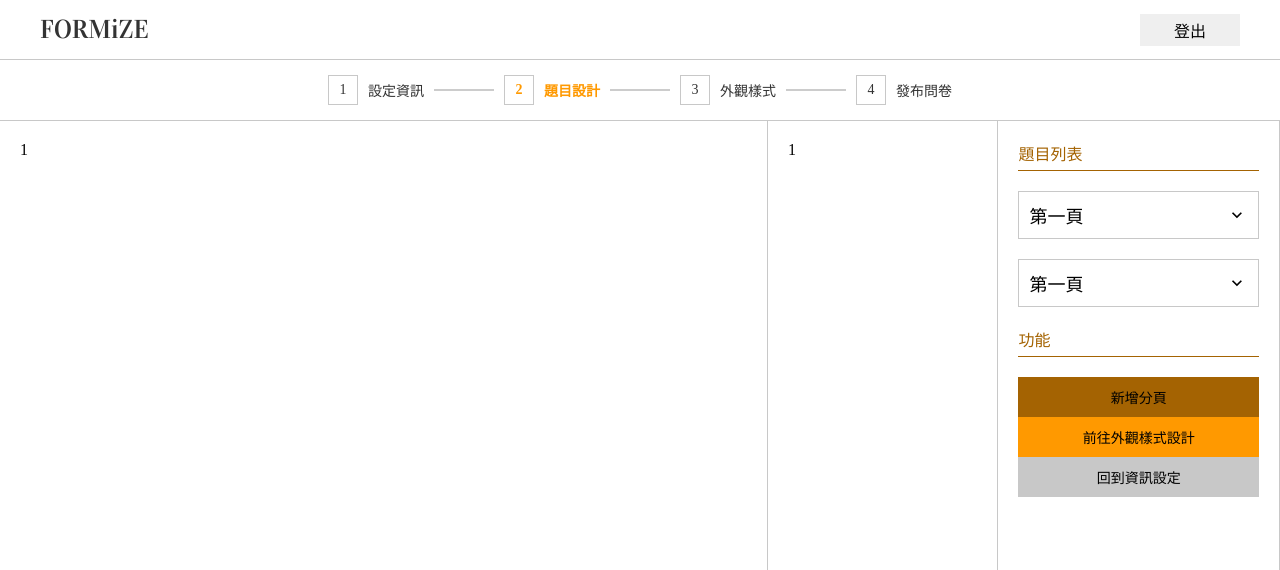
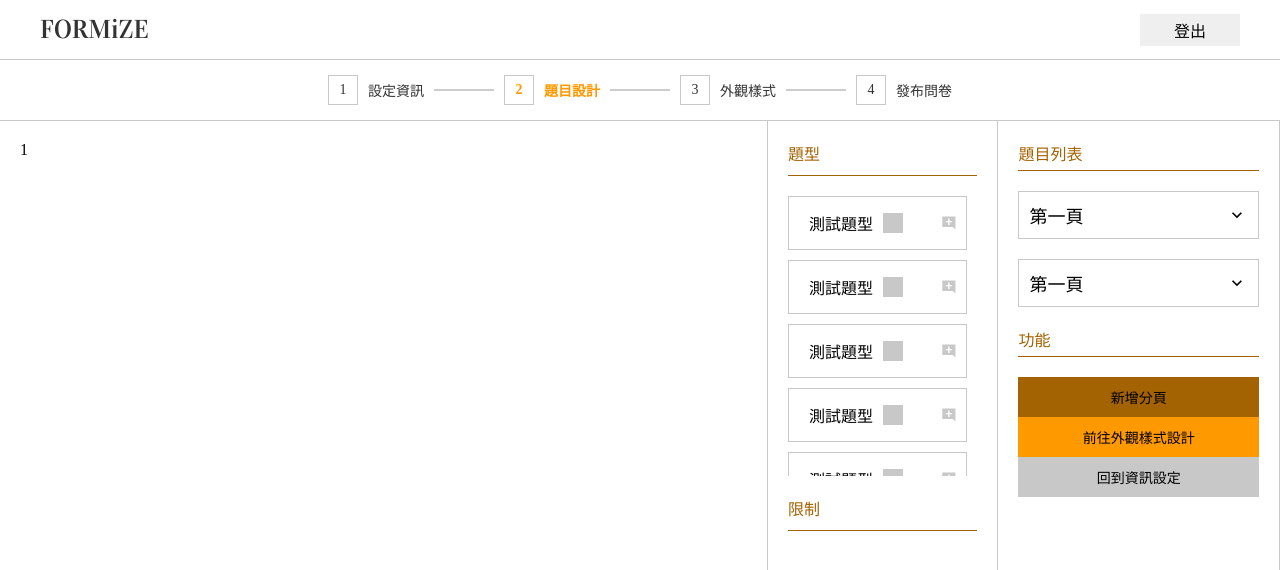
Before and after one commit to f0955710119/formize, a Next.js app: page /admin/new in a window 1280 px wide. Shown: the top 570 px of the page. Built offline with nearby package versions, Linux system fonts and the light colour scheme; a web font is replaced by a local one.

Commit message:
Add simple layout to display dummy types of question

```diff
--- /dev/null
+++ b/src/components/Admin/CreateForm/QuestionDesign/QuestionOptions/OptionItem.tsx
@@ -0,0 +1,44 @@
+import { FC } from "react";
+import styled from "styled-components";
+import AddCommentSharpIcon from "@mui/icons-material/AddCommentSharp";
+
+const OptionWrapper = styled.div`
+  display: flex;
+  align-items: center;
+  margin-bottom: 1rem;
+  padding: 1rem;
+  width: 100%;
+  border: 1px solid #c8c8c8;
+`;
+
+const Option = styled.div`
+  display: flex;
+  align-items: center;
+  padding: 0.4rem 1rem;
+  width: 90%;
+`;
+
+const OptionText = styled.div`
+  font-size: 1.6rem;
+  margin-right: 1rem;
+`;
+const OptionTypeIcon = styled.div`
+  width: 2rem;
+  height: 2rem;
+  background-color: #c8c8c8;
+`;
+
+const OptionItem: FC = () => {
+  return (
+    <OptionWrapper>
+      <Option>
+        <OptionText>測試題型</OptionText>
+        <OptionTypeIcon />
+      </Option>
+      <AddCommentSharpIcon
+        sx={{ width: "10%", height: "2rem", fill: "#c8c8c8" }}
+      />
+    </OptionWrapper>
+  );
+};
+export default OptionItem;
--- a/src/components/Admin/CreateForm/QuestionDesign/QuestionOptions/QuestionOptions.tsx
+++ b/src/components/Admin/CreateForm/QuestionDesign/QuestionOptions/QuestionOptions.tsx
@@ -1,13 +1,70 @@
 import { FC } from "react";
 import styled from "styled-components";
 import Layout from "../UI/Layout";
+
+import OptionItem from "./OptionItem";
+import { Heading } from "../../UI/SectionHeading";
 
 const OptionsLayout = styled(Layout)`
   width: 18%;
 `;
 
+const OptionHeading = styled(Heading)`
+  margin-bottom: 2rem;
+`;
+
+const OptionList = styled.div`
+  display: flex;
+  flex-direction: column;
+  margin-bottom: 2rem;
+  padding-right: 1rem;
+  width: 100%;
+  height: 35vh;
+  overflow-y: scroll;
+
+  &::-webkit-scrollbar-track {
+    background-color: #ccc;
+  }
+
+  &::-webkit-scrollbar {
+    width: 0.5rem;
+    background-color: #f5f5f5;
+  }
+
+  &::-webkit-scrollbar-thumb {
+    background-color: #f90;
+    background-image: -webkit-linear-gradient(
+      45deg,
+      rgba(255, 255, 255, 0.2) 25%,
+      transparent 25%,
+      transparent 50%,
+      rgba(255, 255, 255, 0.2) 50%,
+      rgba(255, 255, 255, 0.2) 75%,
+      transparent 75%,
+      transparent
+    );
+  }
+`;
+
 const QuestionOptions: FC = () => {
-  return <OptionsLayout>1</OptionsLayout>;
+  return (
+    <OptionsLayout>
+      <OptionHeading>題型</OptionHeading>
+      <OptionList>
+        <OptionItem></OptionItem>
+        <OptionItem></OptionItem>
+        <OptionItem></OptionItem>
+        <OptionItem></OptionItem>
+        <OptionItem></OptionItem>
+        <OptionItem></OptionItem>
+        <OptionItem></OptionItem>
+        <OptionItem></OptionItem>
+        <OptionItem></OptionItem>
+        <OptionItem></OptionItem>
+      </OptionList>
+      <OptionHeading>限制</OptionHeading>
+    </OptionsLayout>
+  );
 };
 
 export default QuestionOptions;
--- a/src/components/Admin/CreateForm/QuestionDesign/QuestionsList/QuestionsList.tsx
+++ b/src/components/Admin/CreateForm/QuestionDesign/QuestionsList/QuestionsList.tsx
@@ -95,7 +95,10 @@ const QuestionsList: FC<QuestionsListProps> = ({
       <QuestionPage title={"第一頁"}>
         {defaultQuestionList.map((list, i) => (
           <CreatedQuestionWrapper>
-            <DeleteSharpIcon key={i} sx={{ width: "20%", height: "2rem" }} />
+            <DeleteSharpIcon
+              key={i}
+              sx={{ width: "20%", height: "2rem", fill: "#c8c8c8" }}
+            />
             <CreatedQuestion
               key={i}
               title={list.title}
@@ -109,7 +112,10 @@ const QuestionsList: FC<QuestionsListProps> = ({
       <QuestionPage title={"第一頁"}>
         {defaultQuestionList.map((list, i) => (
           <CreatedQuestionWrapper>
-            <DeleteSharpIcon key={i} sx={{ width: "20%", height: "2rem" }} />
+            <DeleteSharpIcon
+              key={i}
+              sx={{ width: "20%", height: "2rem", fill: "#c8c8c8" }}
+            />
             <CreatedQuestion
               key={i}
               title={list.title}
--- a/src/components/Admin/CreateForm/UI/SectionHeading.tsx
+++ b/src/components/Admin/CreateForm/UI/SectionHeading.tsx
@@ -1,7 +1,7 @@
 import { FC, ReactNode } from "react";
 import styled from "styled-components";
 
-const Heading = styled.div`
+export const Heading = styled.div`
   margin-bottom: 3rem;
   padding-bottom: 1rem;
   font-size: 1.6rem;
```
